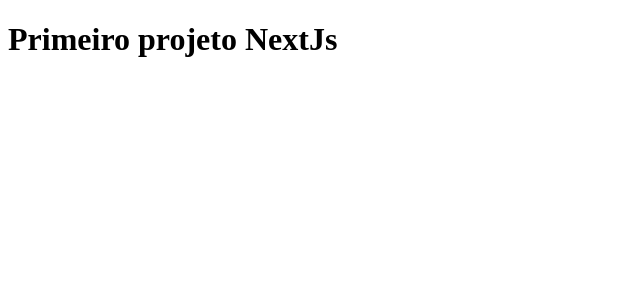
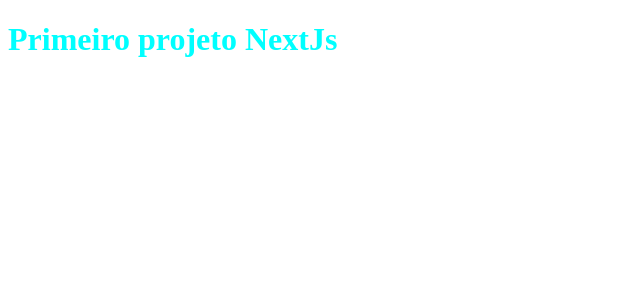
Before and after one commit to icaroregis/board, a Next.js app: page / in a window 1280 px wide. Shown: the top 300 px of the page, without its empty margins (0-640 px from the left). Built offline with nearby package versions, Linux system fonts and the light colour scheme.

Commit message:
adicionando sass ao projeto

```diff
--- a/package.json
+++ b/package.json
@@ -12,7 +12,8 @@
     "@next/font": "13.1.1",
     "next": "13.1.1",
     "react": "18.2.0",
-    "react-dom": "18.2.0"
+    "react-dom": "18.2.0",
+    "sass": "^1.57.1"
   },
   "devDependencies": {
     "@types/node": "^18.11.18",
--- a/src/pages/index.tsx
+++ b/src/pages/index.tsx
@@ -1,7 +1,11 @@
+import styles from "../styles/styles.module.scss"
+
 export default function Home() {
   return (
     <div>
-      <h1>Primeiro projeto NextJs</h1>
+      <h1 className={styles.title}>
+        Primeiro projeto NextJs
+      </h1>
     </div>
   );
 }
--- /dev/null
+++ b/src/styles/styles.module.scss
@@ -0,0 +1,3 @@
+.title {
+  color: aqua;
+}
```
Also changed, not shown: src/pages/_app.tsx (line endings or trailing spaces), 1 other file (tests, documents, lock files or other folders).
